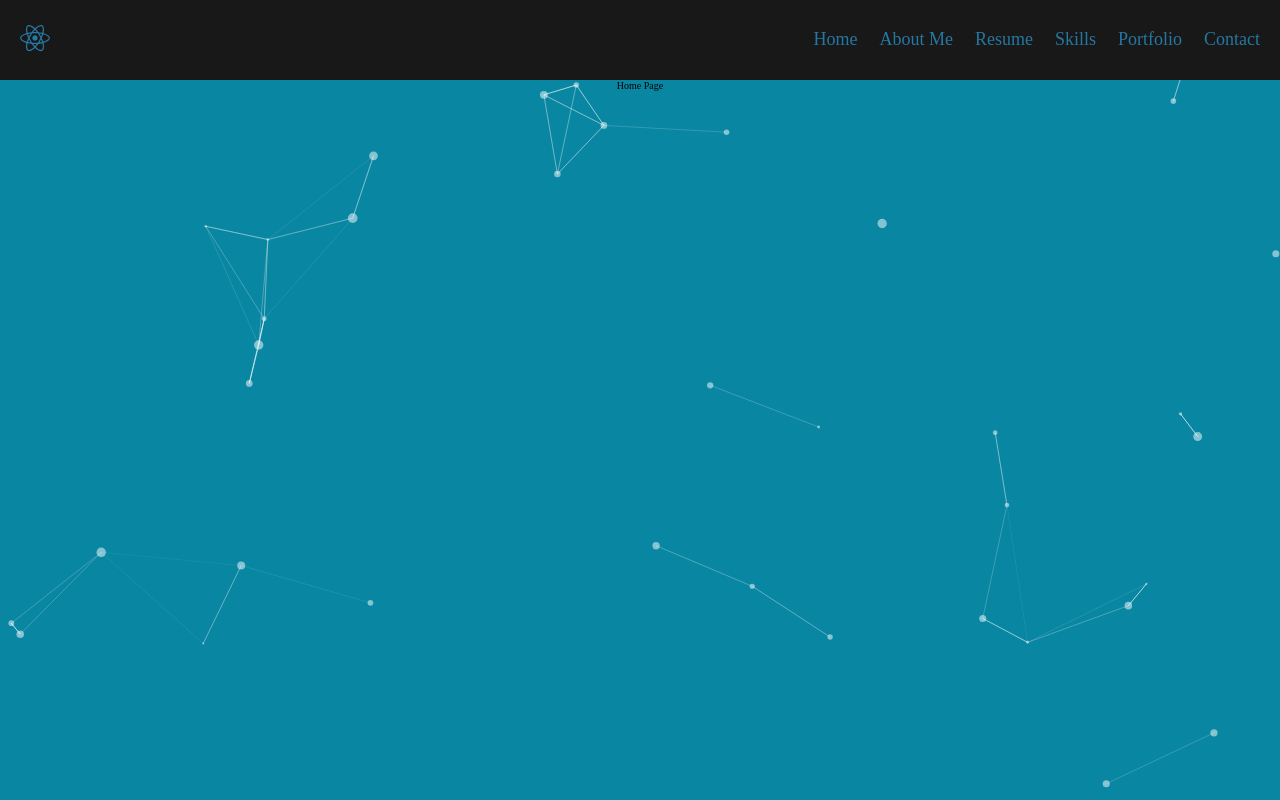
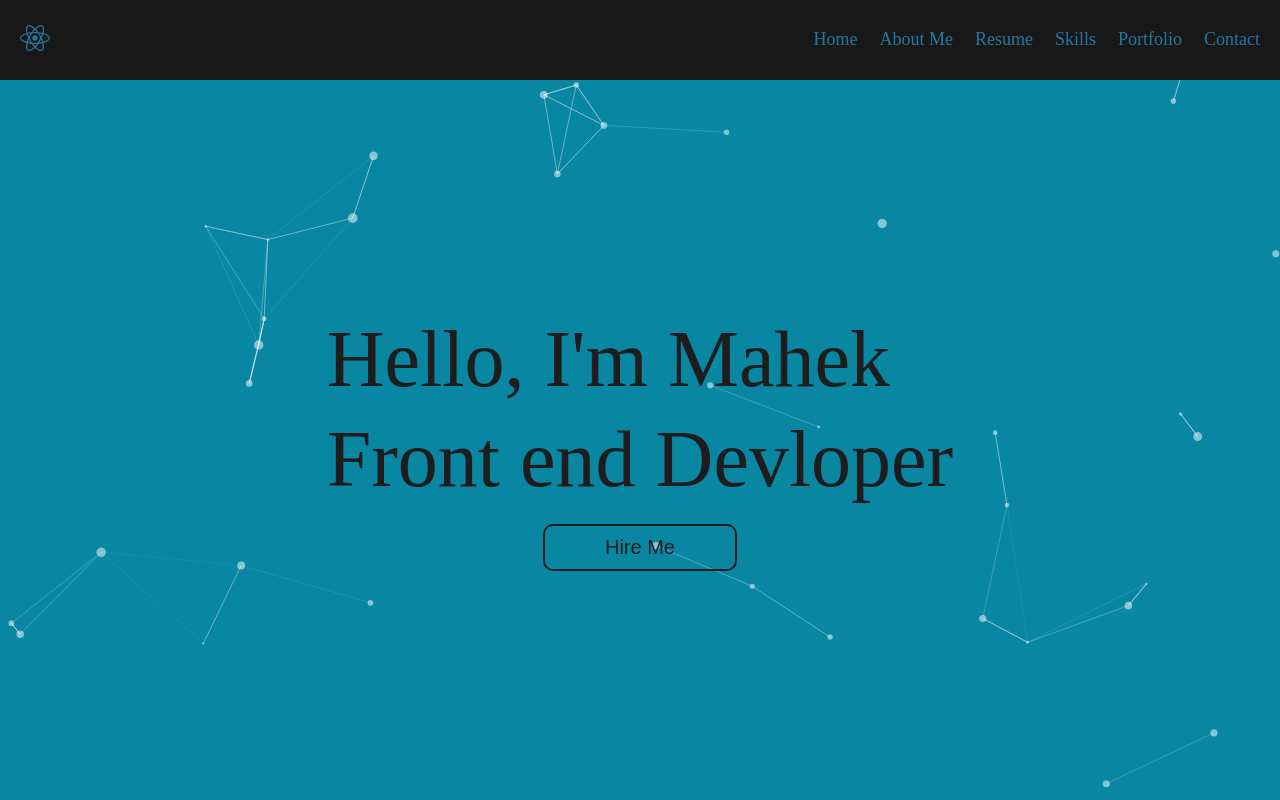
Before and after one commit to maheksondagar8-prog/My-protfolio, a React (Create React App) app in the folder first-project/: page / in a window 1280 px wide. Built offline with nearby package versions, Linux system fonts and the light colour scheme.

Commit message:
Home Page Design

```diff
--- a/first-project/src/App.css
+++ /dev/null
@@ -1,44 +0,0 @@
-.App {
-  text-align: center;
-}
-#tsparticles {
-  position: fixed;
-  inset: 0;
-  z-index: -1;
-}
-
-.App-logo {
-  height: 40vmin;
-  pointer-events: none;
-}
-
-@media (prefers-reduced-motion: no-preference) {
-  .App-logo {
-    animation: App-logo-spin infinite 20s linear;
-  }
-}
-
-.App-header {
-  background-color: #282c34;
-  min-height: 100vh;
-  display: flex;
-  flex-direction: column;
-  align-items: center;
-  justify-content: center;
-  font-size: calc(10px + 2vmin);
-  color: white;
-}
-
-.App-link {
-  color: #61dafb;
-}
-
-@keyframes App-logo-spin {
-  from {
-    transform: rotate(0deg);
-  }
-
-  to {
-    transform: rotate(360deg);
-  }
-}
--- a/first-project/src/App.js
+++ b/first-project/src/App.js
@@ -1,5 +1,5 @@
-import './App.css';
-import { Routes, Route } from 'react-router-dom'
+import './App.scss';
+import { Routes, Route, useLocation } from 'react-router-dom'
 import Home from './containers/home';
 import About from './containers/about';
 import Resume from './containers/resume';
@@ -11,14 +11,21 @@ import ParticlesBackground from "./utils.js/ParticlesBackground";
 
 function App() {
 
+  // for Partiles show in Only home page (if you want to show in all tabs then remove renderParticlesIsInHomePage )
+  const location = useLocation();
+  const renderParticlesIsInHomePage = location.pathname == "/";
+
   return (
     <div className="App">
 
       {/* Particles js */}
-      <ParticlesBackground />
+      {renderParticlesIsInHomePage && <ParticlesBackground />}
+
+
       {/* navbar */}
       <Navbar />
 
+      <div className='App_main-page-contain'>
         {/* main page content */}
         <Routes>
           <Route path="/" element={<Home />} />
@@ -29,6 +36,7 @@ function App() {
           <Route path="/contact" element={<Contact />} />
         </Routes>
       </div>
+    </div>
   );
 }
 
--- /dev/null
+++ b/first-project/src/App.scss
@@ -0,0 +1,7 @@
+.App {
+    height: 100%;
+
+    &_main-page-contain {
+        height: calc(100% - 80px);
+    }
+}
--- a/first-project/src/containers/home/index.jsx
+++ b/first-project/src/containers/home/index.jsx
@@ -1,10 +1,27 @@
-import React from "react";
+import './styles.scss';
+import { useNavigate } from 'react-router-dom'
 
 const Home = () => {
+
+    const navigate = useNavigate()
+    const handleNavigateToContactMePage = () => {
+        navigate('/contact');
+    }
+
     return (
-        <div>
-            Home Page
-        </div>
+        <section className="home">
+            <div className="home_text-wrapper">
+                <h1>Hello,  I'm Mahek
+                    <br />
+                    Front end Devloper
+                </h1>
+            </div>
+
+            <div className="home_contact-me">
+                <button onClick={handleNavigateToContactMePage}>Hire Me</button>
+            </div>
+
+        </section>
     )
 }
 export default Home;
--- a/first-project/src/containers/home/styles.scss
+++ b/first-project/src/containers/home/styles.scss
@@ -0,0 +1,77 @@
+.home {
+    position: relative;
+    height: 100%;
+    display: flex;
+    justify-content: center;
+    align-items: center;
+    flex-direction: column;
+
+    &_text-wrapper {
+        display: flex;
+        justify-content: center;
+        margin-bottom: 15px;
+
+        h1 {
+            color: var(--blue-theme-background-color);
+            margin: 0px;
+            font-weight: 500;
+            font-size: 8rem;
+            line-height: 10rem;
+            position: relative;
+            overflow: hidden;
+            white-space: nowrap;
+            animation: typingEffectAnimation 2.5s steps(30, end);
+        }
+    }
+
+    &_contact-me {
+        display: flex;
+        justify-content: center;
+
+        button {
+            cursor: pointer;
+            padding: 10px 60px;
+            background: transparent;
+            border: 2px solid var(--blue-theme-background-color);
+            font-size: 2rem;
+            border-radius: 10px;
+            font-weight: 400;
+            color: var(--blue-theme-background-color);
+
+            &:hover{
+                background: var(--blue-theme-main-color);
+            }
+        }
+    }
+}
+
+@media only screen and (max-width:550px) {
+    .home_text-wrapper h1 {
+        font-size: 3rem;
+        line-height: 5rem;
+    }
+}
+
+@media only screen and (min-width:551px) and (max-width:768px) {
+    .home_text-wrapper h1 {
+        font-size: 4rem;
+        line-height: 6rem;
+    }
+}
+
+@media only screen and (min-width:768px) and (max-width:990px) {
+    .home_text-wrapper h1 {
+        font-size: 6rem;
+        line-height: 8rem;
+    }
+}
+
+@keyframes typingEffectAnimation {
+    from {
+        width: 0;
+    }
+
+    to {
+        width: 100%;
+    }
+}
```
Lines whose indentation alone changed are shown as unchanged.
